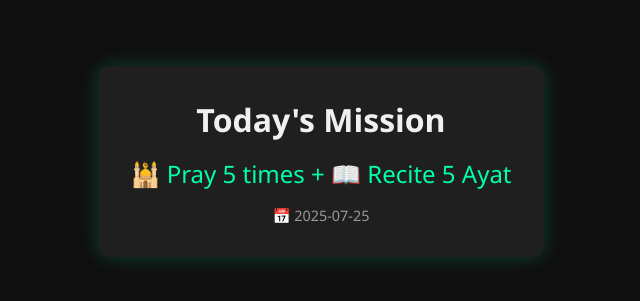
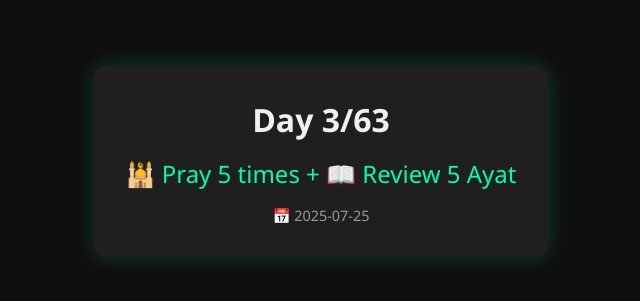
Before and after one commit to mahmud-ops/Project_Taqwa, a plain HTML site: page index.html in a window 1280 px wide. Shown: the part 239-540 px from the top of the page, without its empty margins (319-959 px from the left). Drawn offline with Linux system fonts and the light colour scheme.

Commit message:
Might add more

```diff
--- a/index.html
+++ b/index.html
@@ -48,100 +48,11 @@
 </head>
 <body>
   <div class="container">
-    <h1>Today's Mission</h1>
+    <h1 id="dayNo"></h1>
     <div class="task" id="task">Loading...</div>
     <div class="date" id="date"></div>
   </div>
 
-  <script>
-// Define your schedule here
-const schedule = {
-  // --- Phase 1: Salah + 5 Ayat Recitation (Day 1–21)
-  "2025-07-23": "🕌 Pray 5 times + 📖 Recite 5 Ayat",
-  "2025-07-24": "🕌 Pray 5 times + 📖 Recite 5 Ayat",
-  "2025-07-25": "🕌 Pray 5 times + 📖 Recite 5 Ayat",
-  "2025-07-26": "🕌 Pray 5 times + 📖 Recite 5 Ayat",
-  "2025-07-27": "🕌 Pray 5 times + 📖 Recite 5 Ayat",
-  "2025-07-28": "🕌 Pray 5 times + 📖 Recite 5 Ayat",
-  "2025-07-29": "🕌 Pray 5 times + 📖 Recite 5 Ayat",
-  "2025-07-30": "🕌 Pray 5 times + 📖 Recite 5 Ayat",
-  "2025-07-31": "🕌 Pray 5 times + 📖 Recite 5 Ayat",
-  "2025-08-01": "🕌 Pray 5 times + 📖 Recite 5 Ayat",
-  "2025-08-02": "🕌 Pray 5 times + 📖 Recite 5 Ayat",
-  "2025-08-03": "🕌 Pray 5 times + 📖 Recite 5 Ayat",
-  "2025-08-04": "🕌 Pray 5 times + 📖 Recite 5 Ayat",
-  "2025-08-05": "🕌 Pray 5 times + 📖 Recite 5 Ayat",
-  "2025-08-06": "🕌 Pray 5 times + 📖 Recite 5 Ayat",
-  "2025-08-07": "🕌 Pray 5 times + 📖 Recite 5 Ayat",
-  "2025-08-08": "🕌 Pray 5 times + 📖 Recite 5 Ayat",
-  "2025-08-09": "🕌 Pray 5 times + 📖 Recite 5 Ayat",
-  "2025-08-10": "🕌 Pray 5 times + 📖 Recite 5 Ayat",
-  "2025-08-11": "🕌 Pray 5 times + 📖 Recite 5 Ayat",
-  "2025-08-12": "🕌 Pray 5 times + 📖 Recite 5 Ayat",
-
-  // --- Phase 2: + 5 Qur'anic Arabic Words (Day 22–42)
-  "2025-08-13": "🕌 5 Salah + 📖 5 Ayat + 🧠 5 Arabic Words",
-  "2025-08-14": "🕌 5 Salah + 📖 5 Ayat + 🧠 5 Arabic Words",
-  "2025-08-15": "🕌 5 Salah + 📖 5 Ayat + 🧠 5 Arabic Words",
-  "2025-08-16": "🕌 5 Salah + 📖 5 Ayat + 🧠 5 Arabic Words",
-  "2025-08-17": "🕌 5 Salah + 📖 5 Ayat + 🧠 5 Arabic Words",
-  "2025-08-18": "🕌 5 Salah + 📖 5 Ayat + 🧠 5 Arabic Words",
-  "2025-08-19": "🕌 5 Salah + 📖 5 Ayat + 🧠 5 Arabic Words",
-  "2025-08-20": "🕌 5 Salah + 📖 5 Ayat + 🧠 5 Arabic Words",
-  "2025-08-21": "🕌 5 Salah + 📖 5 Ayat + 🧠 5 Arabic Words",
-  "2025-08-22": "🕌 5 Salah + 📖 5 Ayat + 🧠 5 Arabic Words",
-  "2025-08-23": "🕌 5 Salah + 📖 5 Ayat + 🧠 5 Arabic Words",
-  "2025-08-24": "🕌 5 Salah + 📖 5 Ayat + 🧠 5 Arabic Words",
-  "2025-08-25": "🕌 5 Salah + 📖 5 Ayat + 🧠 5 Arabic Words",
-  "2025-08-26": "🕌 5 Salah + 📖 5 Ayat + 🧠 5 Arabic Words",
-  "2025-08-27": "🕌 5 Salah + 📖 5 Ayat + 🧠 5 Arabic Words",
-  "2025-08-28": "🕌 5 Salah + 📖 5 Ayat + 🧠 5 Arabic Words",
-  "2025-08-29": "🕌 5 Salah + 📖 5 Ayat + 🧠 5 Arabic Words",
-  "2025-08-30": "🕌 5 Salah + 📖 5 Ayat + 🧠 5 Arabic Words",
-  "2025-08-31": "🕌 5 Salah + 📖 5 Ayat + 🧠 5 Arabic Words",
-  "2025-09-01": "🕌 5 Salah + 📖 5 Ayat + 🧠 5 Arabic Words",
-  "2025-09-02": "🕌 5 Salah + 📖 5 Ayat + 🧠 5 Arabic Words",
-
-  // --- Phase 3: + Tafsir on Fridays (Day 43–63)
-  "2025-09-03": "🕌 5 Salah + 📖 5 Ayat + 🧠 5 Arabic Words",
-  "2025-09-04": "🕌 5 Salah + 📖 5 Ayat + 🧠 5 Arabic Words",
-  "2025-09-05": "🕌 5 Salah + 📖 5 Ayat + 🧠 5 Arabic Words + 📚 Tafsir (Friday)",
-  "2025-09-06": "🕌 5 Salah + 📖 5 Ayat + 🧠 5 Arabic Words",
-  "2025-09-07": "🕌 5 Salah + 📖 5 Ayat + 🧠 5 Arabic Words",
-  "2025-09-08": "🕌 5 Salah + 📖 5 Ayat + 🧠 5 Arabic Words",
-  "2025-09-09": "🕌 5 Salah + 📖 5 Ayat + 🧠 5 Arabic Words",
-  "2025-09-10": "🕌 5 Salah + 📖 5 Ayat + 🧠 5 Arabic Words",
-  "2025-09-11": "🕌 5 Salah + 📖 5 Ayat + 🧠 5 Arabic Words",
-  "2025-09-12": "🕌 5 Salah + 📖 5 Ayat + 🧠 5 Arabic Words + 📚 Tafsir (Friday)",
-  "2025-09-13": "🕌 5 Salah + 📖 5 Ayat + 🧠 5 Arabic Words",
-  "2025-09-14": "🕌 5 Salah + 📖 5 Ayat + 🧠 5 Arabic Words",
-  "2025-09-15": "🕌 5 Salah + 📖 5 Ayat + 🧠 5 Arabic Words",
-  "2025-09-16": "🕌 5 Salah + 📖 5 Ayat + 🧠 5 Arabic Words",
-  "2025-09-17": "🕌 5 Salah + 📖 5 Ayat + 🧠 5 Arabic Words",
-  "2025-09-18": "🕌 5 Salah + 📖 5 Ayat + 🧠 5 Arabic Words",
-  "2025-09-19": "🕌 5 Salah + 📖 5 Ayat + 🧠 5 Arabic Words + 📚 Tafsir (Friday)",
-  "2025-09-20": "🕌 5 Salah + 📖 5 Ayat + 🧠 5 Arabic Words",
-  "2025-09-21": "🕌 5 Salah + 📖 5 Ayat + 🧠 5 Arabic Words",
-  "2025-09-22": "🕌 5 Salah + 📖 5 Ayat + 🧠 5 Arabic Words",
-  "2025-09-23": "🕌 5 Salah + 📖 5 Ayat + 🧠 5 Arabic Words",
-
-  // Continue similarly for phases 4 & 5 if you want — I can add more
-};
-
-
-    const taskElement = document.getElementById("task");
-    const dateElement = document.getElementById("date");
-
-    const today = new Date();
-    const formatted = today.toISOString().split("T")[0];
-
-    dateElement.innerText = `📅 ${formatted}`;
-
-    if (schedule[formatted]) {
-      taskElement.innerText = schedule[formatted];
-    } else {
-      taskElement.innerText = "🚫 No tasks scheduled today. Add one in JS!";
-    }
-  </script>
+  <script src="script.js"></script>
 </body>
 </html>
--- /dev/null
+++ b/script.js
@@ -0,0 +1,89 @@
+// Define your schedule here
+const schedule = {
+  //  Phase 1: Salah + 5 Ayat Review
+  "2025-07-23": "🕌 Pray 5 times + 📖 Review  5 Ayat",
+  "2025-07-24": "🕌 Pray 5 times + 📖 Review  5 Ayat",
+  "2025-07-25": "🕌 Pray 5 times + 📖 Review  5 Ayat",
+  "2025-07-26": "🕌 Pray 5 times + 📖 Review  5 Ayat",
+  "2025-07-27": "🕌 Pray 5 times + 📖 Review  5 Ayat",
+  "2025-07-28": "🕌 Pray 5 times + 📖 Review  5 Ayat",
+  "2025-07-29": "🕌 Pray 5 times + 📖 Review  5 Ayat",
+  "2025-07-30": "🕌 Pray 5 times + 📖 Review  5 Ayat",
+  "2025-07-31": "🕌 Pray 5 times + 📖 Review  5 Ayat",
+  "2025-08-01": "🕌 Pray 5 times + 📖 Review  5 Ayat",
+  "2025-08-02": "🕌 Pray 5 times + 📖 Review  5 Ayat",
+  "2025-08-03": "🕌 Pray 5 times + 📖 Review  5 Ayat",
+  "2025-08-04": "🕌 Pray 5 times + 📖 Review  5 Ayat",
+  "2025-08-05": "🕌 Pray 5 times + 📖 Review  5 Ayat",
+  "2025-08-06": "🕌 Pray 5 times + 📖 Review  5 Ayat",
+  "2025-08-07": "🕌 Pray 5 times + 📖 Review  5 Ayat",
+  "2025-08-08": "🕌 Pray 5 times + 📖 Review  5 Ayat",
+  "2025-08-09": "🕌 Pray 5 times + 📖 Review  5 Ayat",
+  "2025-08-10": "🕌 Pray 5 times + 📖 Review  5 Ayat",
+  "2025-08-11": "🕌 Pray 5 times + 📖 Review  5 Ayat",
+  "2025-08-12": "🕌 Pray 5 times + 📖 Review  5 Ayat",
+
+  // Phase 2: + 5 Qur'anic Arabic Words
+  "2025-08-13": "🕌 5 Salah + 📖 5 Ayat + 🧠 5 Arabic Words",
+  "2025-08-14": "🕌 5 Salah + 📖 5 Ayat + 🧠 5 Arabic Words",
+  "2025-08-15": "🕌 5 Salah + 📖 5 Ayat + 🧠 5 Arabic Words",
+  "2025-08-16": "🕌 5 Salah + 📖 5 Ayat + 🧠 5 Arabic Words",
+  "2025-08-17": "🕌 5 Salah + 📖 5 Ayat + 🧠 5 Arabic Words",
+  "2025-08-18": "🕌 5 Salah + 📖 5 Ayat + 🧠 5 Arabic Words",
+  "2025-08-19": "🕌 5 Salah + 📖 5 Ayat + 🧠 5 Arabic Words",
+  "2025-08-20": "🕌 5 Salah + 📖 5 Ayat + 🧠 5 Arabic Words",
+  "2025-08-21": "🕌 5 Salah + 📖 5 Ayat + 🧠 5 Arabic Words",
+  "2025-08-22": "🕌 5 Salah + 📖 5 Ayat + 🧠 5 Arabic Words",
+  "2025-08-23": "🕌 5 Salah + 📖 5 Ayat + 🧠 5 Arabic Words",
+  "2025-08-24": "🕌 5 Salah + 📖 5 Ayat + 🧠 5 Arabic Words",
+  "2025-08-25": "🕌 5 Salah + 📖 5 Ayat + 🧠 5 Arabic Words",
+  "2025-08-26": "🕌 5 Salah + 📖 5 Ayat + 🧠 5 Arabic Words",
+  "2025-08-27": "🕌 5 Salah + 📖 5 Ayat + 🧠 5 Arabic Words",
+  "2025-08-28": "🕌 5 Salah + 📖 5 Ayat + 🧠 5 Arabic Words",
+  "2025-08-29": "🕌 5 Salah + 📖 5 Ayat + 🧠 5 Arabic Words",
+  "2025-08-30": "🕌 5 Salah + 📖 5 Ayat + 🧠 5 Arabic Words",
+  "2025-08-31": "🕌 5 Salah + 📖 5 Ayat + 🧠 5 Arabic Words",
+  "2025-09-01": "🕌 5 Salah + 📖 5 Ayat + 🧠 5 Arabic Words",
+  "2025-09-02": "🕌 5 Salah + 📖 5 Ayat + 🧠 5 Arabic Words",
+
+  // Phase 3: + Tafsir on Fridays
+  "2025-09-03": "🕌 5 Salah + 📖 5 Ayat + 🧠 5 Arabic Words",
+  "2025-09-04": "🕌 5 Salah + 📖 5 Ayat + 🧠 5 Arabic Words",
+  "2025-09-05": "🕌 5 Salah + 📖 5 Ayat + 🧠 5 Arabic Words + 📚 Tafsir (Friday)",
+  "2025-09-06": "🕌 5 Salah + 📖 5 Ayat + 🧠 5 Arabic Words",
+  "2025-09-07": "🕌 5 Salah + 📖 5 Ayat + 🧠 5 Arabic Words",
+  "2025-09-08": "🕌 5 Salah + 📖 5 Ayat + 🧠 5 Arabic Words",
+  "2025-09-09": "🕌 5 Salah + 📖 5 Ayat + 🧠 5 Arabic Words",
+  "2025-09-10": "🕌 5 Salah + 📖 5 Ayat + 🧠 5 Arabic Words",
+  "2025-09-11": "🕌 5 Salah + 📖 5 Ayat + 🧠 5 Arabic Words",
+  "2025-09-12": "🕌 5 Salah + 📖 5 Ayat + 🧠 5 Arabic Words + 📚 Tafsir (Friday)",
+  "2025-09-13": "🕌 5 Salah + 📖 5 Ayat + 🧠 5 Arabic Words",
+  "2025-09-14": "🕌 5 Salah + 📖 5 Ayat + 🧠 5 Arabic Words",
+  "2025-09-15": "🕌 5 Salah + 📖 5 Ayat + 🧠 5 Arabic Words",
+  "2025-09-16": "🕌 5 Salah + 📖 5 Ayat + 🧠 5 Arabic Words",
+  "2025-09-17": "🕌 5 Salah + 📖 5 Ayat + 🧠 5 Arabic Words",
+  "2025-09-18": "🕌 5 Salah + 📖 5 Ayat + 🧠 5 Arabic Words",
+  "2025-09-19": "🕌 5 Salah + 📖 5 Ayat + 🧠 5 Arabic Words + 📚 Tafsir (Friday)",
+  "2025-09-20": "🕌 5 Salah + 📖 5 Ayat + 🧠 5 Arabic Words",
+  "2025-09-21": "🕌 5 Salah + 📖 5 Ayat + 🧠 5 Arabic Words",
+  "2025-09-22": "🕌 5 Salah + 📖 5 Ayat + 🧠 5 Arabic Words",
+  "2025-09-23": "🕌 5 Salah + 📖 5 Ayat + 🧠 5 Arabic Words",
+};
+
+
+    const taskElement = document.getElementById("task");
+    const dateElement = document.getElementById("date");
+
+    const startDate = new Date("2025-07-23");
+    const today = new Date();
+    const formatted = today.toISOString().split("T")[0];
+
+    const dayNo = Math.floor((today - startDate) / (1000 * 60 * 60 * 24)) + 1;
+    document.getElementById("dayNo").textContent = `Day ${dayNo}/${21*3}`;
+   dateElement.innerText = `📅 ${formatted}`;
+
+if (schedule[formatted]) {
+  taskElement.innerText = schedule[formatted];
+} else {
+  taskElement.innerText = "🚫 No tasks scheduled today. Add one in JS!";
+}
--- a/style.css
+++ /dev/null
@@ -1,37 +0,0 @@
-body {
-  background: #f9f9f9;
-  font-family: 'Segoe UI', sans-serif;
-  display: flex;
-  justify-content: center;
-  align-items: center;
-  height: 100vh;
-}
-
-.container {
-  text-align: center;
-  background: white;
-  padding: 2rem;
-  border-radius: 16px;
-  box-shadow: 0 0 20px rgba(0,0,0,0.1);
-  max-width: 500px;
-}
-
-h1 {
-  color: #2c3e50;
-  margin-bottom: 1rem;
-}
-
-.date {
-  color: #888;
-  font-size: 0.9rem;
-  margin-bottom: 1rem;
-}
-
-.plan {
-  font-size: 1.2rem;
-  font-weight: 500;
-  color: #34495e;
-  background: #f0f5f9;
-  padding: 1rem;
-  border-radius: 12px;
-}
```
